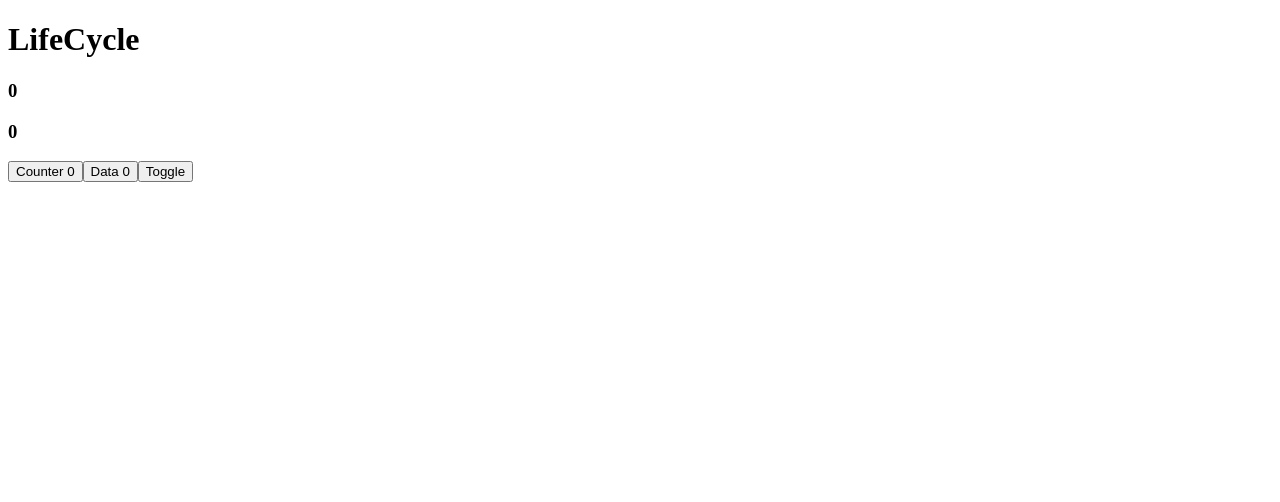
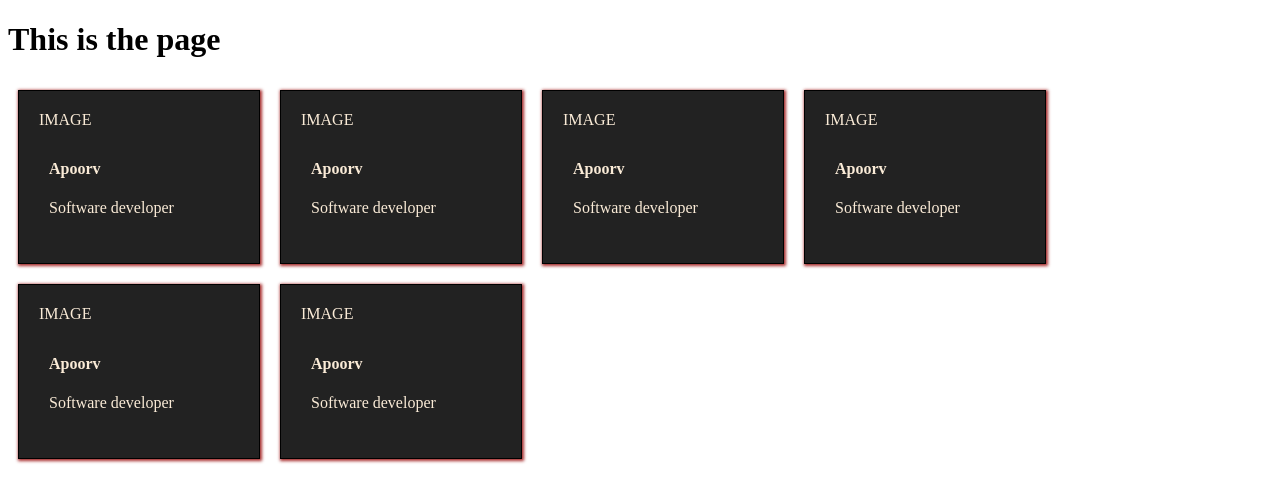
Before and after one commit to Apoorv-Saxena08/reactOne, a React (Vite) app: page / in a window 1280 px wide. Shown: the top 502 px of the page. Built offline with nearby package versions, Linux system fonts and the light colour scheme.

Commit message:
Module css

```diff
--- a/src/App.jsx
+++ b/src/App.jsx
@@ -1,26 +1,26 @@
 import { use, useEffect, useState } from "react";
 import Counter from "./Counter";
+import UserProfile from "./UserProfile";
 
 
 function App(){
 
-  const [count,setCount] = useState(0);
-  const [data,setData] = useState(0);
-  const [disp,setDisp] = useState(true);
   return (
-    <>
-      <div>
-        <h1>LifeCycle</h1>
+  <div >
 
-        {
-          disp?<Counter counter={count}  data={data} />:null
-        }
+    <h1 className="heading" >This is the page </h1>
 
-        <button onClick={()=>setCount(count+1)} >Counter {count}</button>
-        <button onClick={()=>setData(data+1)} >Data {data}</button>
-        <button onClick={()=>setDisp(!disp)} >Toggle</button>
-      </div>
-    </>
+    <div style={{display:"flex" ,flexWrap:"wrap"}} >
+    <UserProfile />
+    <UserProfile />
+    <UserProfile />
+    <UserProfile />
+    <UserProfile />
+    <UserProfile />
+    </div>
+
+  </div>
+
   );
 }
 
--- /dev/null
+++ b/src/UserProfile.jsx
@@ -0,0 +1,18 @@
+import style from './css/userprofile.module.css'
+
+function UserProfile(){
+    return(
+        <>
+        {/* <h1 className={style.heading} >User Profile</h1> */}
+        <div className={style.card}>
+            IMAGE
+            <div className={style.textWrap} >
+                <h4>Apoorv</h4>
+                <p>Software developer</p>
+            </div>
+        </div>
+        </>
+    )
+}
+
+export default UserProfile;
--- /dev/null
+++ b/src/css/userprofile.module.css
@@ -0,0 +1,18 @@
+/* module css */
+.heading{
+    color: brown;
+}
+
+.card{
+    border: 1px solid black;
+    width:200px;
+    background-color: #222;
+    color: antiquewhite;
+    padding: 20px;
+    margin: 10px;
+    box-shadow: 1px 1px 3px 1px brown;
+}
+
+.textWrap{
+    padding: 10px;
+}
```
